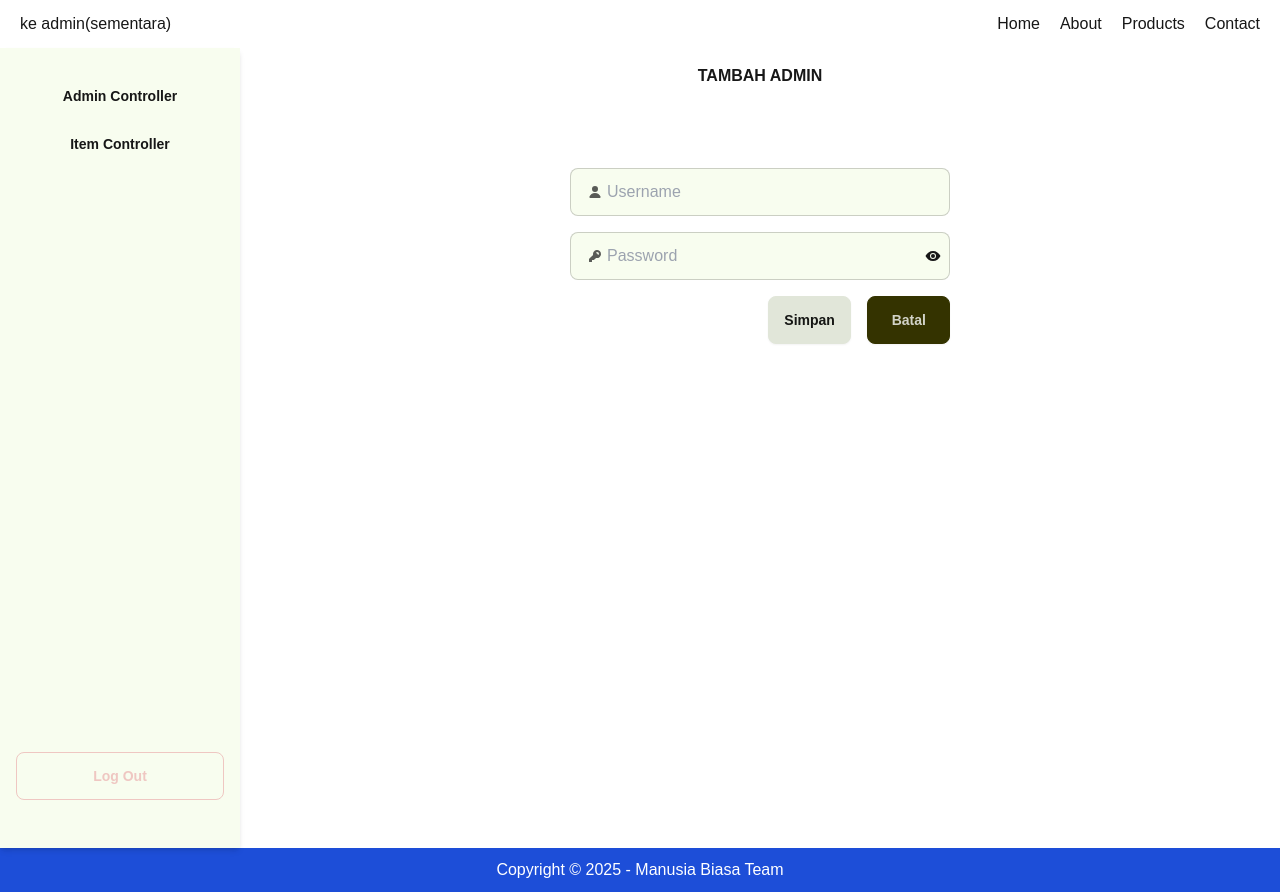
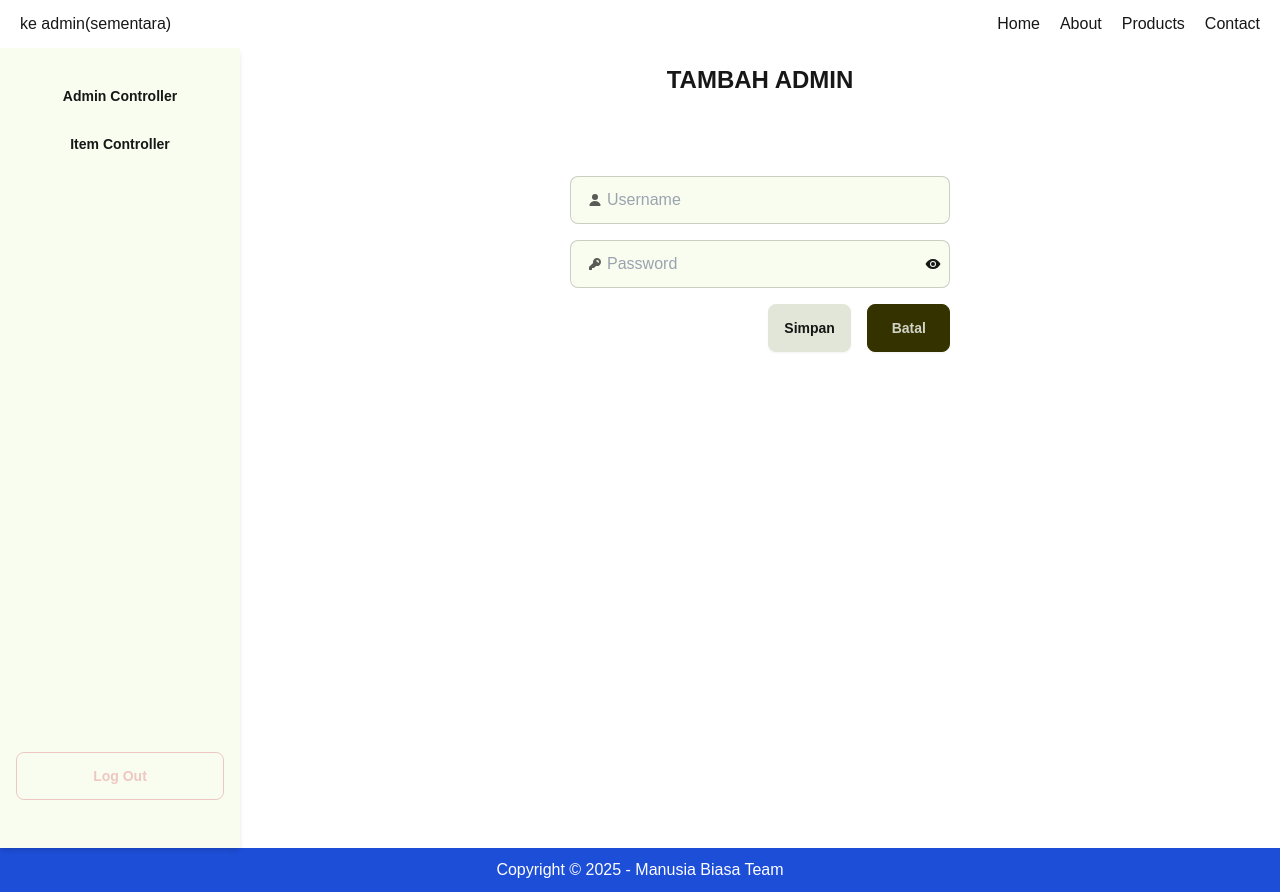
Before and after one commit to Deoca27/manusia-biasa, a Next.js app: page /admin/admin_controller/add in a window 1280 px wide. Built offline with nearby package versions, Linux system fonts and the light colour scheme.

Commit message:
jhoshe: menambahkan text-2xl pada teks TAMBAH ADMIN add page admin_controller

```diff
--- a/app/admin/admin_controller/add/page.tsx
+++ b/app/admin/admin_controller/add/page.tsx
@@ -34,7 +34,7 @@ export default function AddPage() {
 
     return (
         <>
-         <div className="text-center pb-4 font-extrabold">TAMBAH ADMIN</div>
+         <div className="text-center pb-4 font-extrabold text-2xl">TAMBAH ADMIN</div>
             <div className="grid grid-cols-10 gap-4 mt-16">
                 <label className="input input-bordered flex items-center col-start-4 col-span-4">
                     <svg
```
